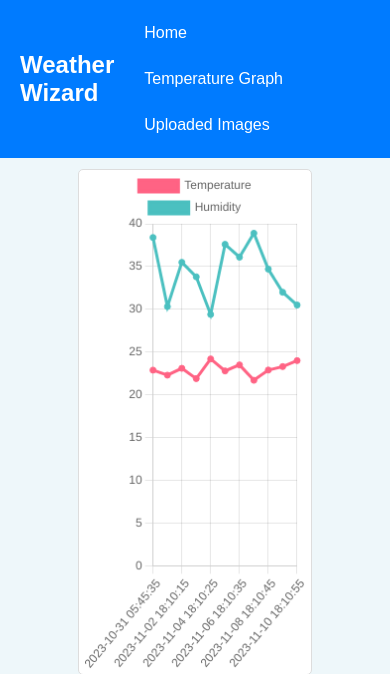
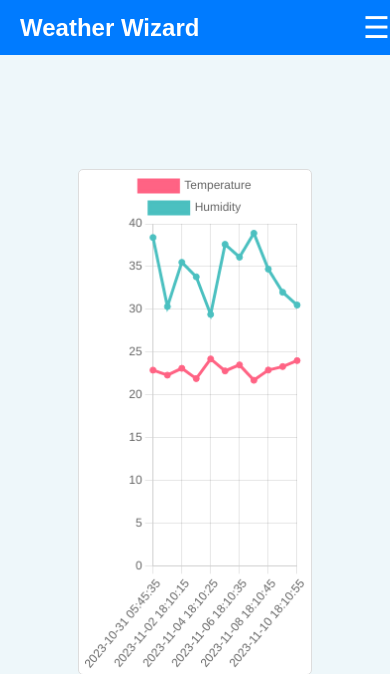
Before and after one commit to liu-cal/WeatherWizard, a Flask app: page /line_graph in a window 390 px wide. Shown: the top 674 px of the page. Run offline with Flask 3, Linux system fonts and the light colour scheme; a user stored in the database is signed in; data comes from the database, SQL or seed files in the repository; parts of the project's set-up code (start-up, migrations or seed data) failed here and were passed over.

Commit message:
Reactive Navigation

```diff
--- a/weather_wizard_backend/templates/line_graph.html
+++ b/weather_wizard_backend/templates/line_graph.html
@@ -67,15 +67,40 @@
             bottom: 0;
             width: 100%;
         }
+        .hamburger {
+            display: none;
+            font-size: 30px;
+            cursor: pointer;
+        }
+
+        /* Responsive Navbar */
+        @media (max-width: 768px) {
+            .navbar-right {
+                flex-direction: column;
+                align-items: flex-start;
+                display: none;
+            }
+            .navbar-right a {
+                display: block;
+                text-align: left;
+            }
+            .hamburger {
+                display: block;
+            }
+        }
     </style>
 </head>
 <body>
     <div class="navbar">
-        <div class="navbar-left">Weather Wizard</div>
+      <div class="navbar-left">Weather Wizard</div>
+        <div class="hamburger" onclick="toggleMenu()">&#9776;</div>
         <div class="navbar-right">
             <a href="/">Home</a>
             <a href="/line_graph">Temperature Graph</a>
             <a href="/result">Uploaded Images</a>
+            {% if current_user.is_authenticated %}
+                <a href="{{ url_for('logout') }}">Log Out</a>
+            {% endif %}
             <!-- Add additional links or authentication-based links here -->
         </div>
     </div>
@@ -148,3 +173,14 @@
     </footer>
 </body>
 </html>
+
+<script>
+    function toggleMenu() {
+        var x = document.querySelector('.navbar-right');
+        if (x.style.display === 'block') {
+            x.style.display = 'none';
+        } else {
+            x.style.display = 'block';
+        }
+    }
+</script>
```
Also changed, not shown: weather_wizard_backend/templates/index.html (+34 -1 lines), weather_wizard_backend/templates/result.html (+34 -1 lines).
